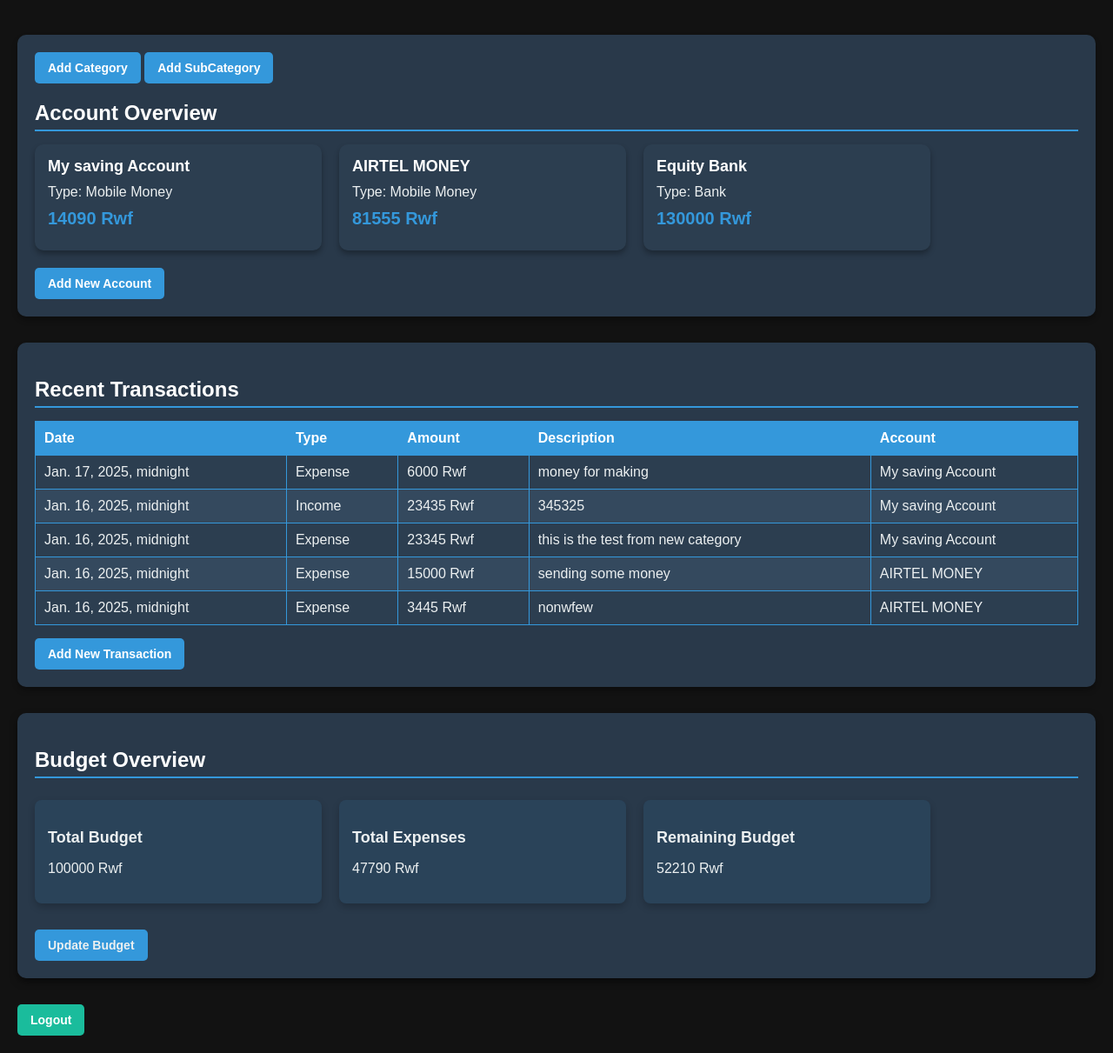
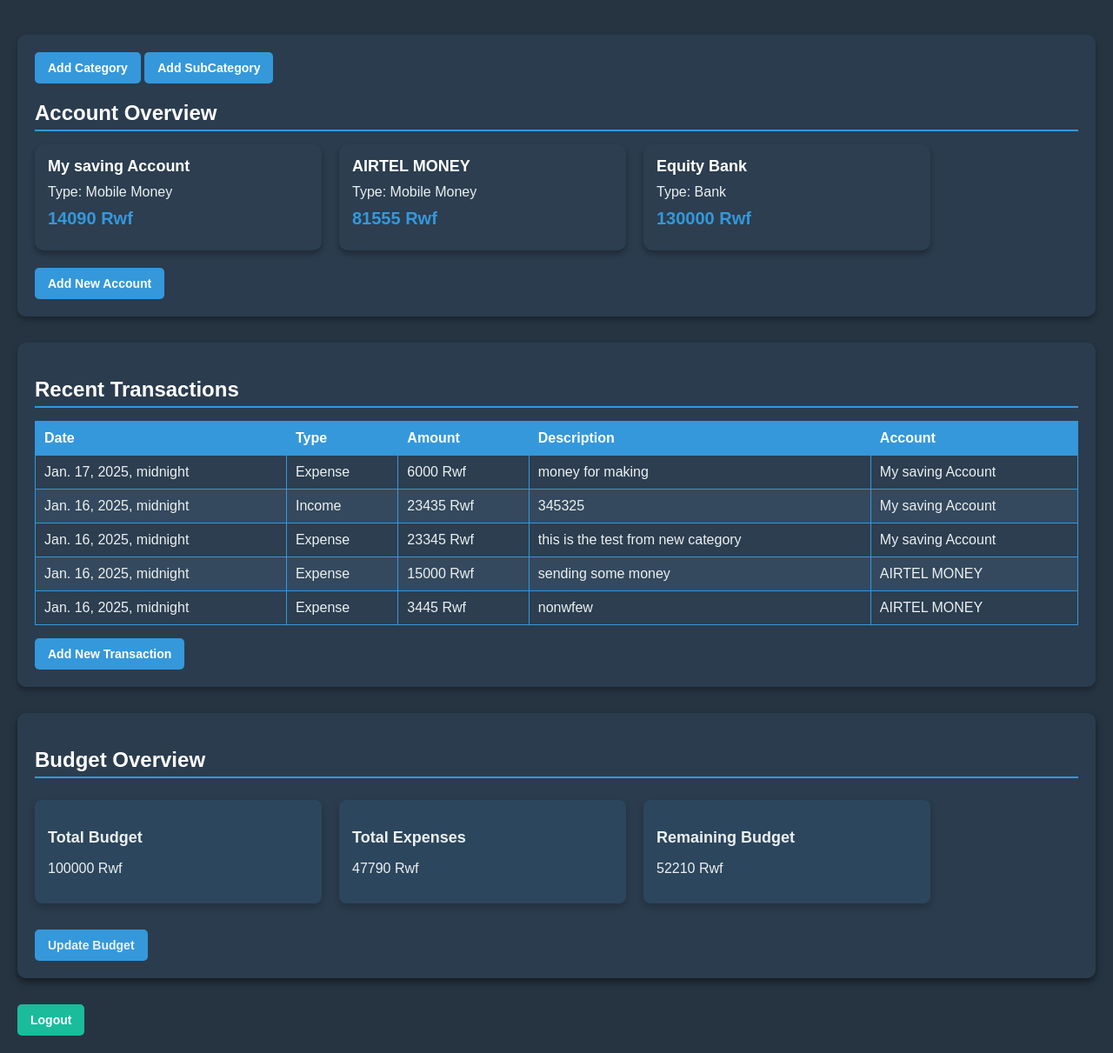
Before and after one commit to hirwacedric123/SpendIT, a Django app: page /home/ in a window 1280 px wide. Shown: the part 159-1370 px from the top of the page at 87% size. Run offline with Django 5.2, Linux system fonts and the light colour scheme; a user stored in the database is signed in; data comes from the database, SQL or seed files in the repository; both versions use the stored data as it was after the commit.

Commit message:
feat: update dashboard background color for improved visibility

```diff
--- a/Spend/static/assets/css/dashboard.css
+++ b/Spend/static/assets/css/dashboard.css
@@ -1,6 +1,6 @@
 body {
     font-family: Arial, sans-serif;
-    background-color: #121212; /* Dark background */
+    background: rgba(27, 42, 56, 0.95); /* Slightly lighter black */ /* Dark background */
     color: #ecf0f1; /* Light text color */
     margin: 0;
     padding: 0;
```
Also changed, not shown: Spend/db.sqlite3.
